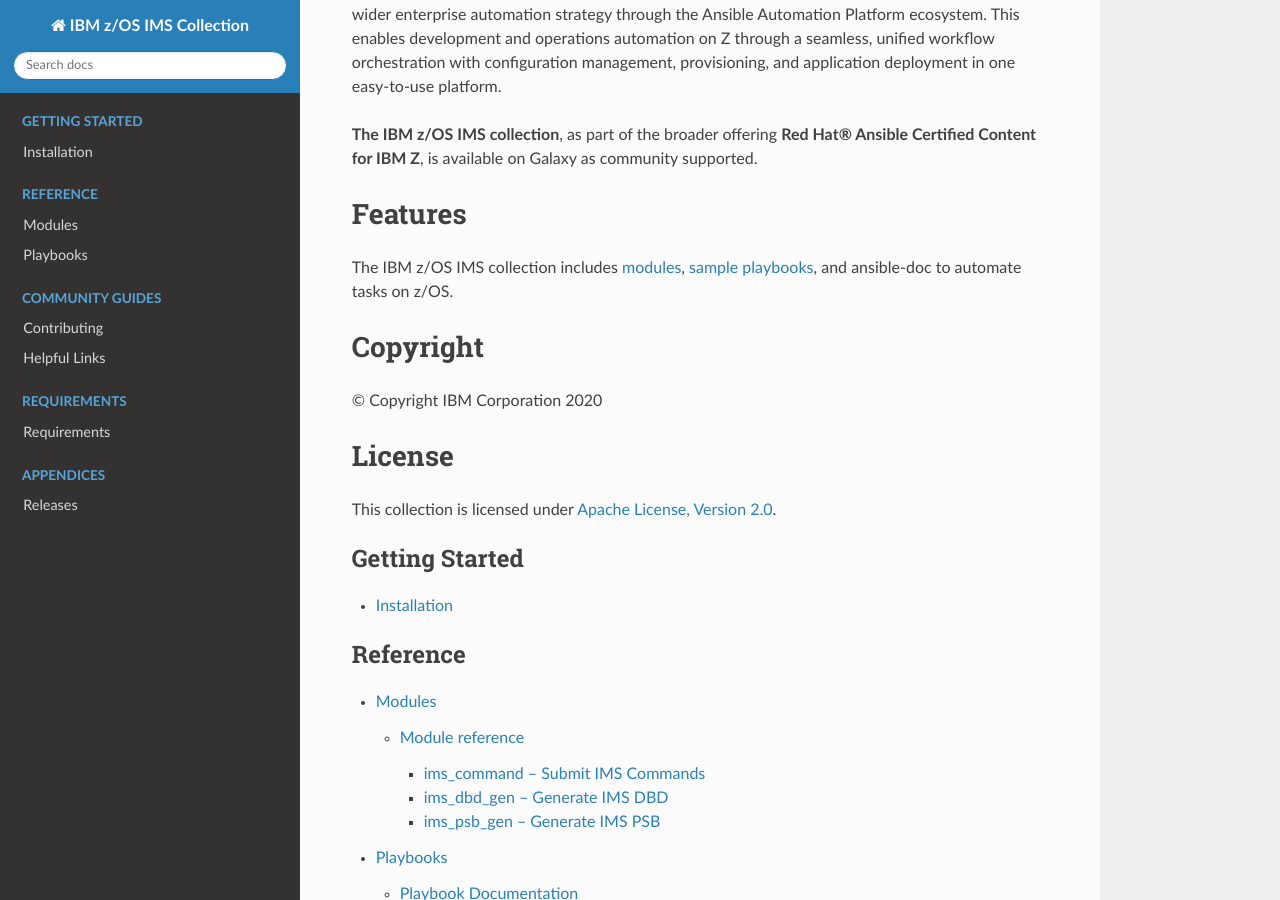
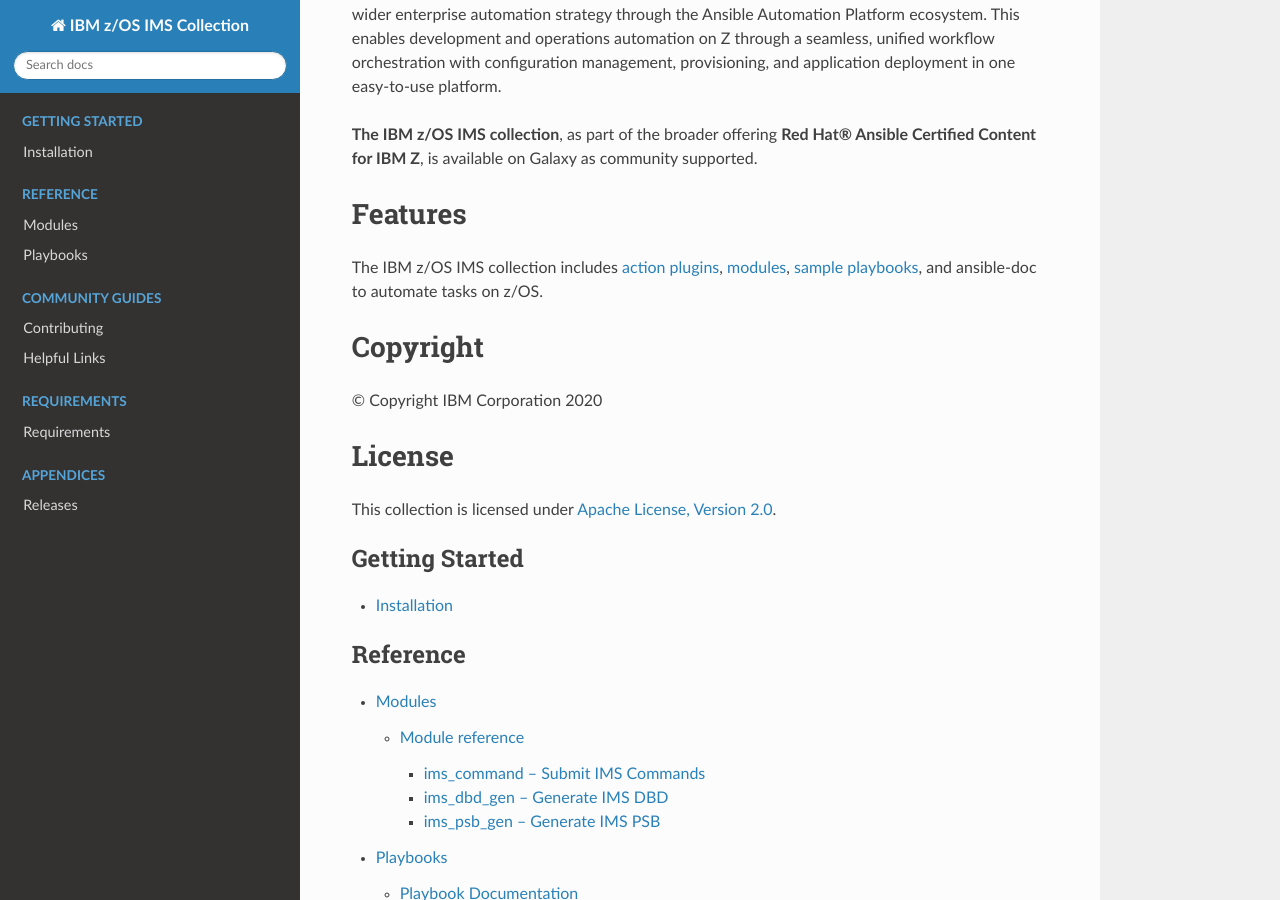
Before and after one commit to ansible-collections/ibm_zos_ims, a Sphinx documentation site: the page built from docs/source/index.rst, in a window 1280 px wide and 900 px high, scrolled down 434 px. Built offline with Sphinx 7.4.7 and the Read the Docs theme 2.0.0, drawn with Linux system fonts in a browser that asks for light colours.

Commit message:
add reference to action plugins on index page.

```diff
--- a/docs/source/index.rst
+++ b/docs/source/index.rst
@@ -35,10 +35,12 @@
 Features
 ========
 
-The IBM z/OS IMS collection includes `modules`_, `sample playbooks`_, and
-ansible-doc to automate tasks on z/OS.
+The IBM z/OS IMS collection includes `action plugins`_, `modules`_,
+`sample playbooks`_, and ansible-doc to automate tasks on z/OS.
 
 
+.. _action plugins:
+   https://github.com/ansible-collections/ibm_zos_ims/tree/master/plugins/action/
 .. _modules:
     https://github.com/ansible-collections/ibm_zos_ims/tree/master/plugins/modules/
 .. _sample playbooks:
```
